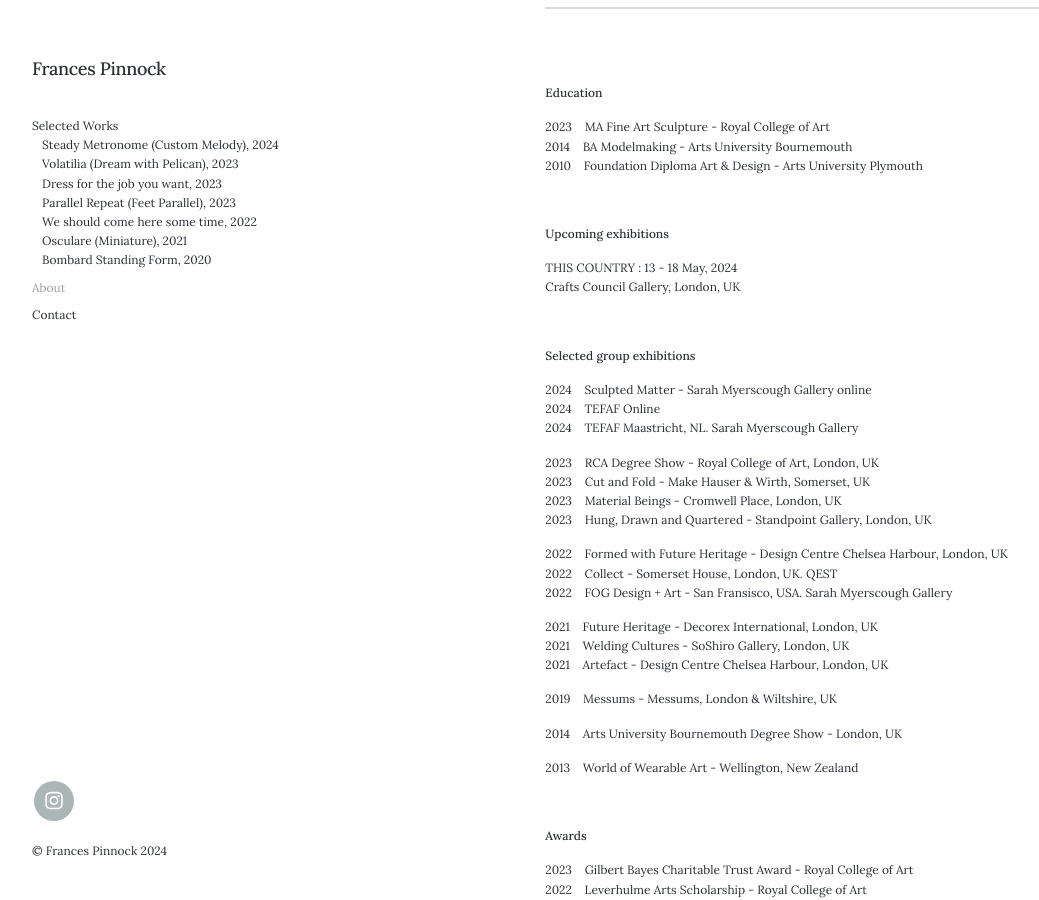
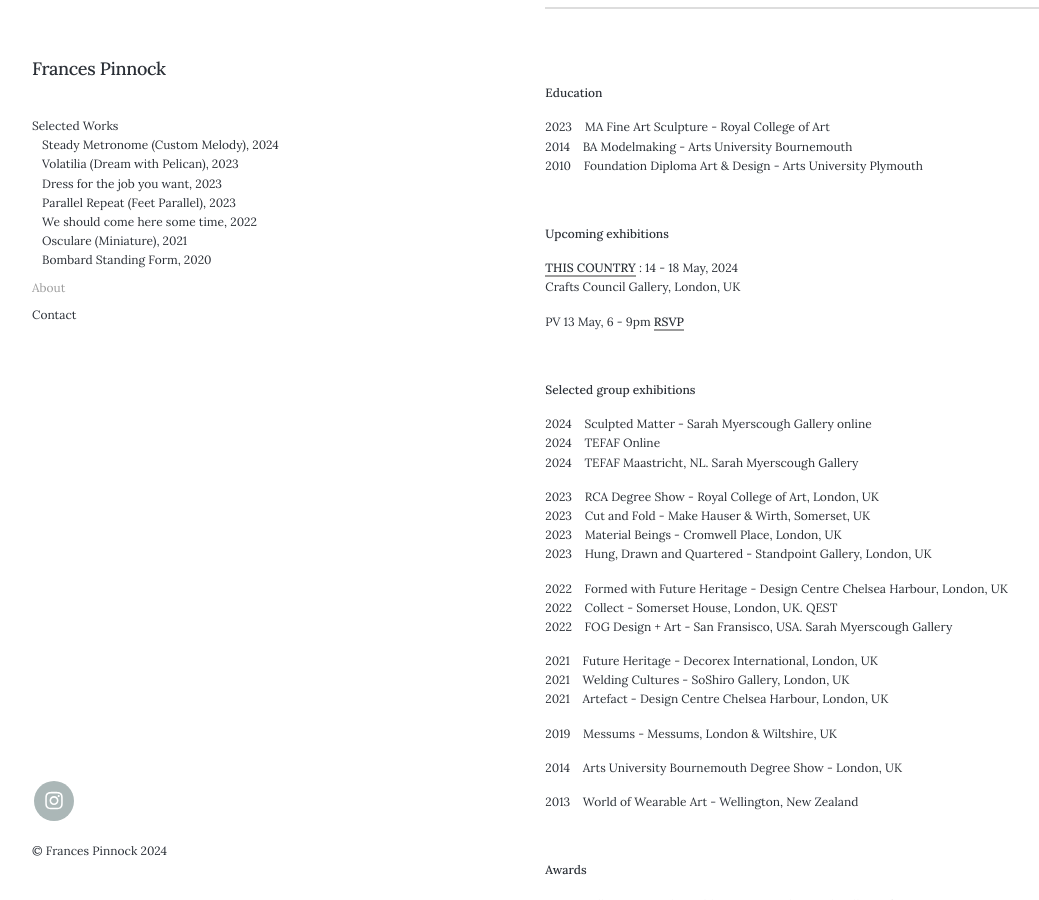
Before and after one commit to francespinnock/francespinnock.github.io, a Jekyll site: the page built from _pages/about.md, in a window 1280 px wide and 900 px high, scrolled down 556 px. Shown: the whole window, without its empty margins (28-1067 px from the left). Built offline with Jekyll 4.4.1, drawn with Linux system fonts in a browser that asks for light colours; nearby versions of some CDN libraries.

Commit message:
Update about.md

```diff
--- a/_pages/about.md
+++ b/_pages/about.md
@@ -36,8 +36,11 @@ She is represented by Sarah Myerscough Gallery, London.
 **Upcoming exhibitions**
 
 
-THIS COUNTRY : 13 - 18 May, 2024
+[THIS COUNTRY](https://londoncraftweek.com/events/this-country/) : 14 - 18 May, 2024
 Crafts Council Gallery, London, UK
+
+PV 13 May, 6 - 9pm
+[RSVP](https://www.eventbrite.com/e/this-country-private-view-crafts-council-gallery-tickets-885457797107?aff=odcleoeventsincollection)
 
 <br />
 
```
